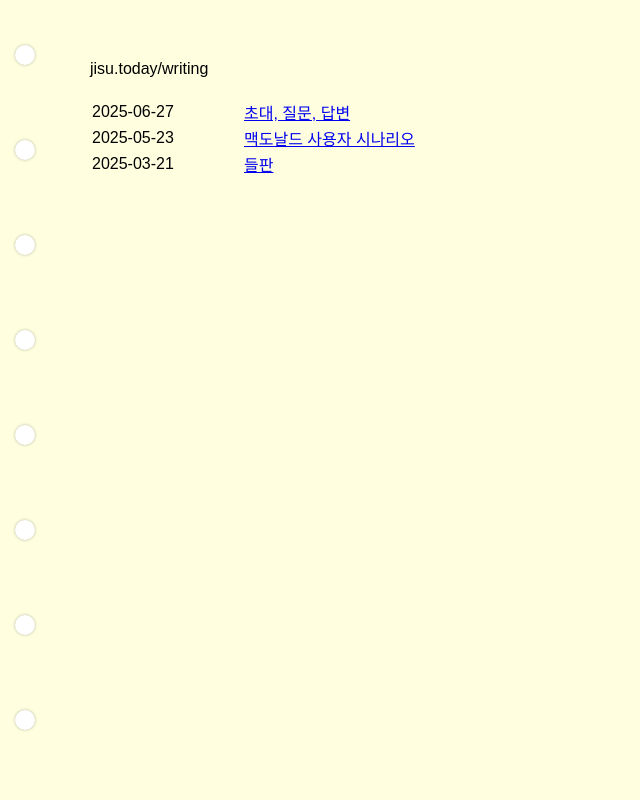
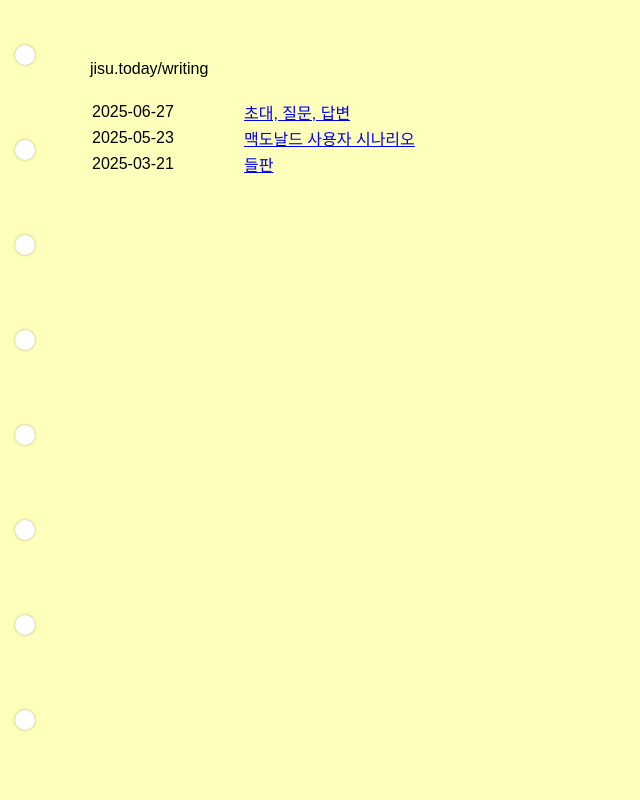
Before and after one commit to jisu-today/writing, a plain HTML site: page index.html in a window 1280 px wide. Shown: the top 800 px of the page, without its empty margins (0-640 px from the left). Drawn offline with Linux system fonts and the light colour scheme.

Commit message:
Add files via upload

```diff
--- a/style.css
+++ b/style.css
@@ -10,7 +10,7 @@ body {
   margin: 0;
   font-family: Arial, sans-serif;
   height: 100vh;
-  background-color: lightyellow;
+  background-color: #feffbb;
 }
 
 /* 왼쪽 바인더 마진 */
```
